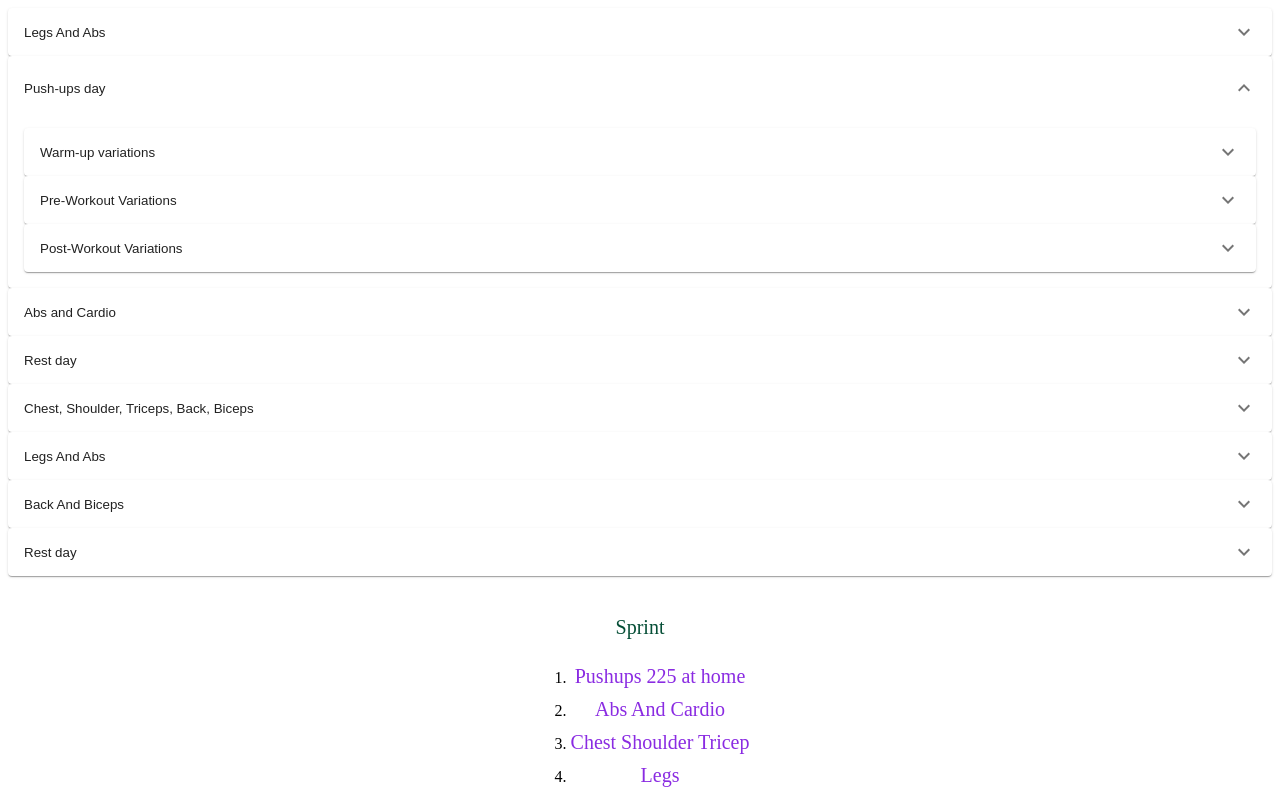
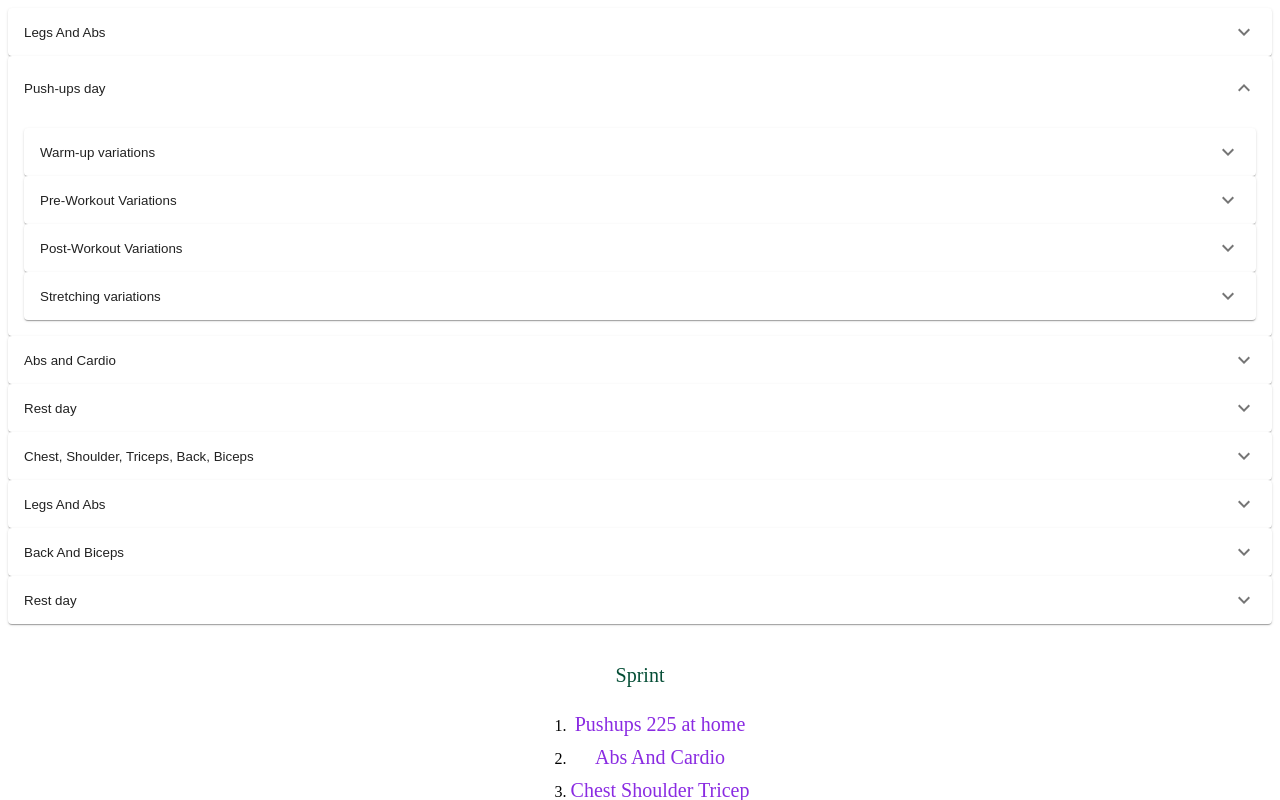
Before and after one commit to IlIIIlIIIlIlIlI/workout-plan, a React (Create React App) app: page / in a window 1280 px wide. Both pictures are taken after a click on the button "Push-ups day". Shown: the top 800 px of the page. Built offline with nearby package versions, Linux system fonts and the light colour scheme.

Commit message:
new changes

```diff
--- a/src/Split/Split.tsx
+++ b/src/Split/Split.tsx
@@ -168,6 +168,28 @@ function Split() {
                 ) : (
                   <></>
                 )}
+
+                <div className={`${scssObj.baseClass}__splits`}>
+                  <GetAccordianated
+                    headerClassName={`${scssObj.baseClass}__warmup-variation-title`}
+                    bgColor='#dcf6e1'
+                    headerTitle={
+                      <div className={`${scssObj.baseClass}__vartiation-title`}>
+                        Stretching variations
+                      </div>
+                    }
+                  >
+                    <>
+                      {routine.stretching.map((variation) =>
+                        getVariationPrinted(
+                          variation,
+                          `${scssObj.baseClass}__warmup-variation-inner-accordian`,
+                          '#dcf6e1'
+                        )
+                      )}
+                    </>
+                  </GetAccordianated>
+                </div>
               </AccordionDetails>
             </Accordion>
           </div>
```
